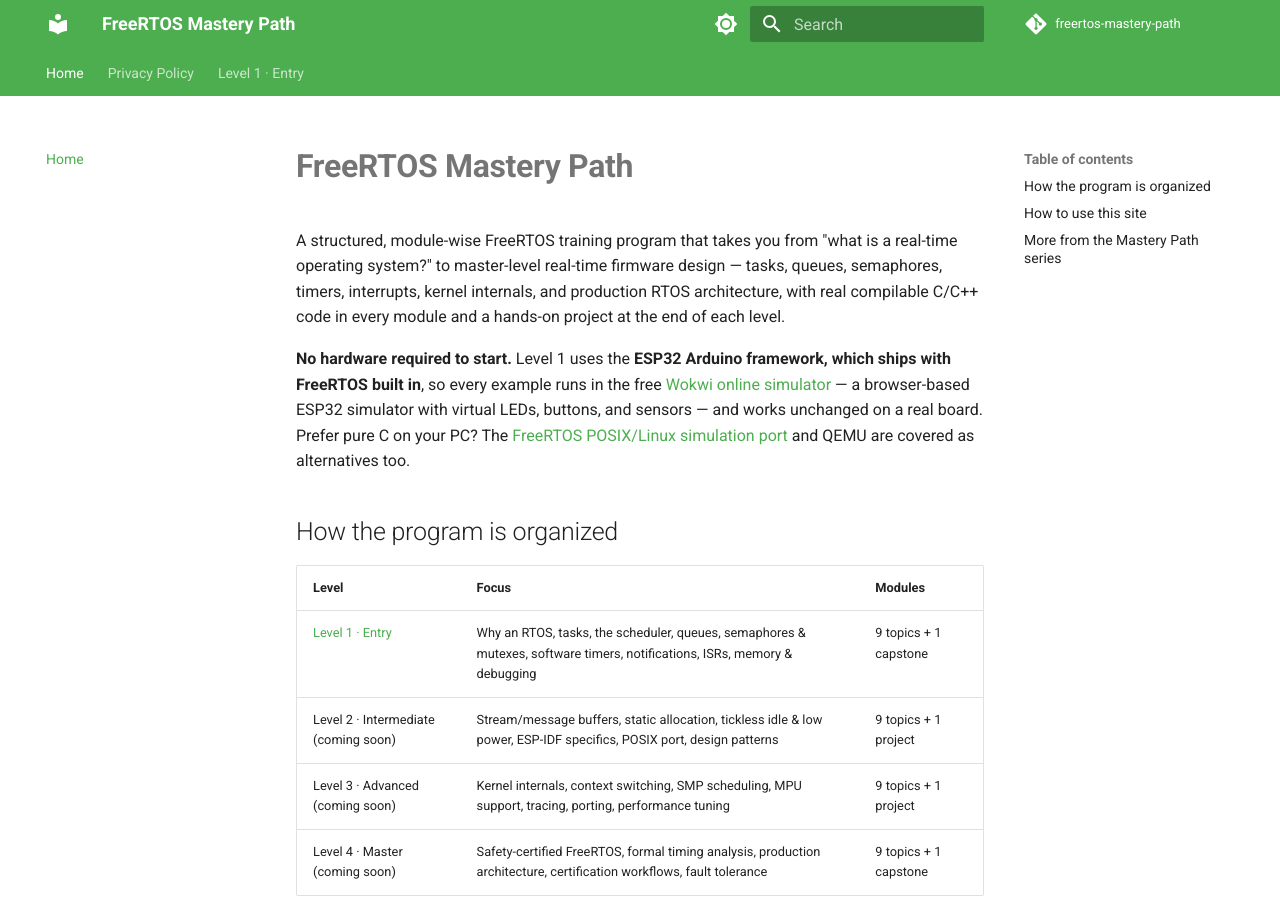
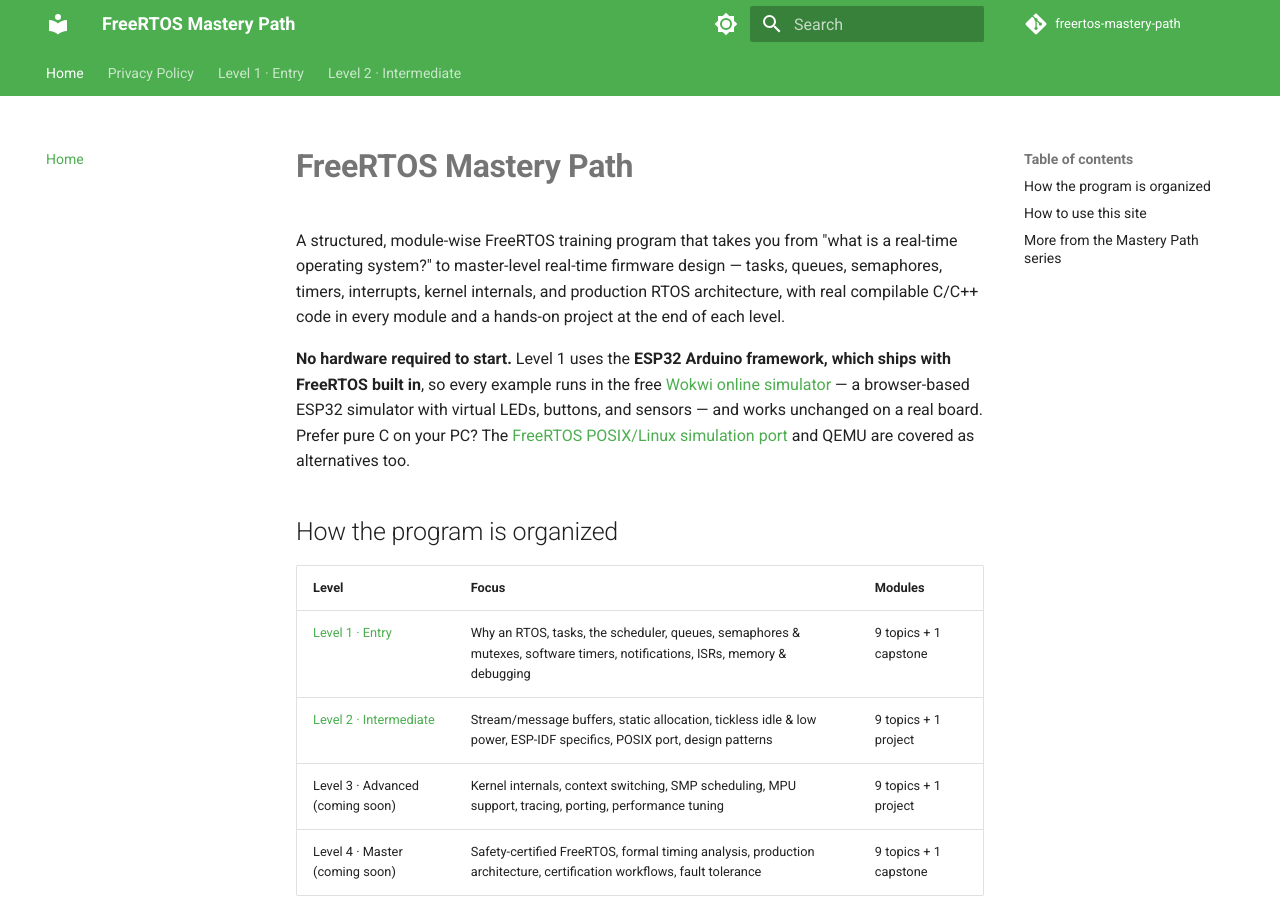
Before and after one commit to SIGILIPELLI/freertos-mastery-path, an MkDocs documentation site: the page built from docs/index.md, in a window 1280 px wide and 900 px high. Built offline with MkDocs 1.6.1 and Material for MkDocs 9.7.7, drawn with Linux system fonts in a browser that asks for light colours; comment, search, counter and statistics services are not loaded; part of the change alters nothing that is shown.

Commit message:
Restore finished level(s) to nav/sitemap/homepage
Co-Authored-By: Claude Opus 5 <noreply@anthropic.com>

```diff
--- a/docs/index.md
+++ b/docs/index.md
@@ -24,7 +24,7 @@ and QEMU are covered as alternatives too.
 | Level | Focus | Modules |
 |-------|-------|---------|
 | [Level 1 · Entry](level-1/index.md) | Why an RTOS, tasks, the scheduler, queues, semaphores & mutexes, software timers, notifications, ISRs, memory & debugging | 9 topics + 1 capstone |
-| Level 2 · Intermediate (coming soon) | Stream/message buffers, static allocation, tickless idle & low power, ESP-IDF specifics, POSIX port, design patterns | 9 topics + 1 project |
+| [Level 2 · Intermediate](level-2/index.md) | Stream/message buffers, static allocation, tickless idle & low power, ESP-IDF specifics, POSIX port, design patterns | 9 topics + 1 project |
 | Level 3 · Advanced (coming soon) | Kernel internals, context switching, SMP scheduling, MPU support, tracing, porting, performance tuning | 9 topics + 1 project |
 | Level 4 · Master (coming soon) | Safety-certified FreeRTOS, formal timing analysis, production architecture, certification workflows, fault tolerance | 9 topics + 1 capstone |
 
--- a/mkdocs.yml
+++ b/mkdocs.yml
@@ -62,8 +62,19 @@ nav:
       - "08 · Interrupts & the RTOS": level-1/08-interrupts.md
       - "09 · Memory & Debugging": level-1/09-memory-debugging.md
       - "10 · Capstone — Smart Sensor Device": level-1/10-capstone-project.md
+  - "Level 2 · Intermediate":
+      - Overview: level-2/index.md
+      - "Stream & Message Buffers": level-2/01-stream-message-buffers.md
+      - "Static Allocation": level-2/02-static-allocation.md
+      - "Tickless Idle & Low Power": level-2/03-tickless-idle-low-power.md
+      - "ESP-IDF FreeRTOS Specifics": level-2/04-esp-idf-freertos.md
+      - "POSIX/Linux Simulation Port": level-2/05-posix-port.md
+      - "Queue Sets & Advanced Queue Patterns": level-2/06-queue-sets-patterns.md
+      - "FreeRTOSConfig.h Deep Dive": level-2/07-freertosconfig-deep-dive.md
+      - "Gatekeeper Tasks & Design Patterns": level-2/08-gatekeeper-patterns.md
+      - "Watchdogs & Task Supervision": level-2/09-watchdogs-supervision.md
+      - "Project — Multi-Sensor Gateway": level-2/10-project-multi-sensor-gateway.md
 # --- auto-pruned stub levels (see AdSense low-value-content fix) ---
 exclude_docs: |
-  level-2/*.md
   level-3/*.md
   level-4/*.md
```
